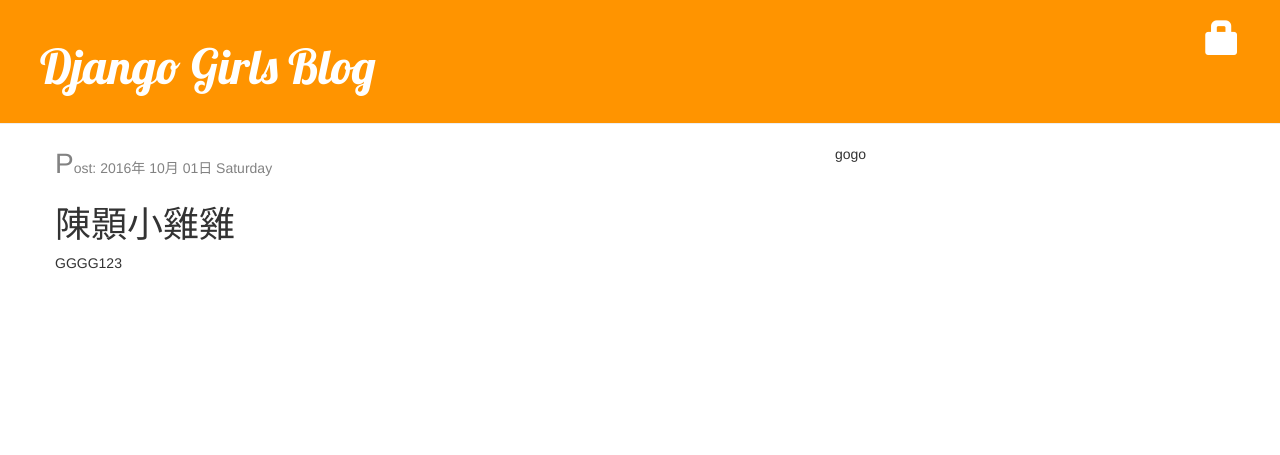
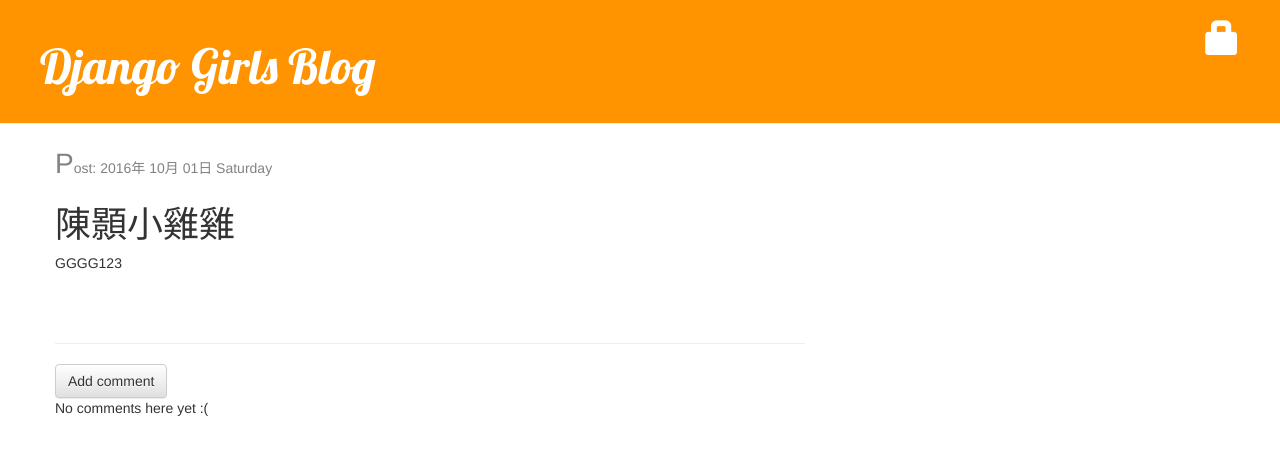
Before and after one commit to john95013600/my-first-blog, a Django app: page /post/1/ in a window 1280 px wide. Shown: the top 455 px of the page. Run offline with Django 3.2, Linux system fonts and the light colour scheme; data comes from the database, SQL or seed files in the repository; both versions use the stored data as it was after the commit; some libraries are stand-ins or nearby versions.

Commit message:
Add commit/approved_commit/remove_commit

```diff
--- a/blog/admin.py
+++ b/blog/admin.py
@@ -1,4 +1,5 @@
 from django.contrib import admin
-from .models import Post
+from .models import Post, Comment
 
 admin.site.register(Post)
+admin.site.register(Comment)
--- a/blog/models.py
+++ b/blog/models.py
@@ -15,5 +15,28 @@ class Post(models.Model):
         self.published_date = timezone.now()
         self.save()
 
+    def approved_comments(self):
+        return self.comments.filter(approved_comment=True)
+
     def __str__(self):
         return self.title
+# published_date 只有在第一次被publish時改變
+# 新增 edited_date
+
+class Comment(models.Model):
+    post = models.ForeignKey('blog.Post', related_name='comments')
+    author = models.CharField(max_length=200, default='Visitor')
+    text = models.TextField(null=True)
+    created_date = models.DateTimeField(default=timezone.now)
+    approved_comment = models.BooleanField(default=False)
+
+    def approve(self):
+        self.approved_comment = True
+        self.save()
+
+    def non_approve(self):
+        self.approved_comment = False
+        self.save()
+
+    def __str__(self):
+        return self.text
--- a/blog/static/css/blog.css
+++ b/blog/static/css/blog.css
@@ -49,3 +49,6 @@ h1, h2, h3, h4 {
     font-size: 200%;
     /*color: #8A2BE2;*/
 }
+.comment {
+    margin:  20px 0px 20px 20px;
+}
--- a/blog/templates/blog/base.html
+++ b/blog/templates/blog/base.html
@@ -27,9 +27,9 @@
             {% block content %}
             {% endblock %}
             </div>
-            <div class="col-md-4">
+           <!--  <div class="col-md-4">
             gogo
-            </div>
+            </div> -->
         </div>
     </div>
 </body>
--- a/blog/templates/blog/post_detail.html
+++ b/blog/templates/blog/post_detail.html
@@ -25,4 +25,33 @@
         <h1>{{ post.title }}</h1>
         <p>{{ post.text|linebreaksbr }}</p>
     </div>
+    <hr>
+    <a class="btn btn-default" href="{% url 'add_comment_to_post' pk=post.pk %}" title="新增評論">Add comment</a>
+    {% for comment in post.comments.all %}
+        {% if user.is_authenticated or comment.approved_comment %}
+            <div class="comment">
+                <div class="date">
+                    {{ comment.created_date|date:'Y年 m月 d日  l' }}
+
+                    {% if user.is_authenticated %}
+                        <a class="btn btn-default" href="{% url 'comment_remove' pk=comment.pk %}" title="刪除評論"><span class="glyphicon glyphicon-remove"></span></a>
+                        {% if comment.approved_comment %}
+                            <a class="btn btn-default" href="{% url 'comment_non_approve' pk=comment.pk %}" title="隱藏評論"><span class="glyphicon glyphicon-minus-sign"></span></a>
+                        {% else %}
+                            <a class="btn btn-default" href="{% url 'comment_approve' pk=comment.pk %}" title="顯示評論"><span class="glyphicon glyphicon-ok"></span></a>
+                        {% endif %}
+                    {% endif %}
+                </div>
+                <strong>{{ comment.author }}</strong>
+                <p>{{ comment.text|linebreaks }}</p>
+            </div>
+        {% endif %}
+    {% empty %}
+        <p>No comments here yet :(</p>
+    {% endfor %}
+
 {% endblock %}
+
+
+<!-- 貼文應該大家都能看見 而管理員可以決定是否顯示該則評論 -->
+<!-- 所以說commit commet後應該直接approved  再由管理員決定是否刪除或屏蔽貼文 -->
--- a/blog/templates/blog/post_list.html
+++ b/blog/templates/blog/post_list.html
@@ -8,6 +8,7 @@
             </div>
             <h1><a href="{% url 'post_detail' pk=post.pk %}">{{ post.title }}</a></h1>
             <p>{{ post.text|linebreaksbr }}</p>
+            <a href="{% url 'blog.views.post_detail' pk=post.pk %}">Comments: {{ post.approved_comments.count }}</a>
     	</div>
 	{% endfor %}
 {% endblock %}
--- a/blog/urls.py
+++ b/blog/urls.py
@@ -9,8 +9,12 @@ urlpatterns = [
     url(r'^post/(?P<pk>\d+)/edit/$', views.post_edit ,name='post_edit'),
     url(r'^post/(?P<pk>\d+)/publish/$', views.post_publish ,name='post_publish'),
     url(r'^post/(?P<pk>\d+)/remove/$', views.post_remove ,name='post_remove'),
+    url(r'^post/(?P<pk>\d+)/comment/$', views.add_comment_to_post ,name='add_comment_to_post'),
     url(r'^post/new/$', views.post_new, name='post_new'),
     url(r'^drafts/$', views.post_draft_list, name='post_draft_list'),
+    url(r'^comment/(?P<pk>\d+)/approve/$', views.comment_approve, name='comment_approve'),
+    url(r'^comment/(?P<pk>\d+)/non_approve/$', views.comment_non_approve, name='comment_non_approve'),
+	url(r'^comment/(?P<pk>\d+)/remove/$', views.comment_remove, name='comment_remove'),
  	url(r'',views.handler404,name='nofound404'),
 ]
 
--- a/blog/views.py
+++ b/blog/views.py
@@ -3,12 +3,12 @@ from django.utils import timezone
 from django.shortcuts import render_to_response
 from django.template import RequestContext
 from django.contrib.auth.decorators import login_required
-from .forms import PostForm
+from .forms import PostForm, CommentForm
 
-from .models import Post
+from .models import Post, Comment
 # post  有published_date的貼文
 def post_list(request):
-    posts = Post.objects.filter(published_date__lte=timezone.now()).order_by('published_date')
+    posts = Post.objects.filter(published_date__lte=timezone.now()).order_by('-published_date')
     return render(request, 'blog/post_list.html', {'posts': posts})
 
 
@@ -52,18 +52,54 @@ def post_edit(request, pk):
     else:
         form = PostForm(instance=post)
     return render(request, 'blog/post_edit.html', {'form': form})
+
 # post  有created_date的貼文
 @login_required
 def post_draft_list(request):
     posts = Post.objects.filter(published_date__isnull=True).order_by('created_date')
     return render(request, 'blog/post_draft_list.html', {'posts': posts})
+
 @login_required
 def post_publish(request, pk):
     post = get_object_or_404(Post,pk=pk)
     post.publish()
     return redirect('blog.views.post_detail', pk=post.pk)
+
 @login_required
 def post_remove(request, pk):
     post = get_object_or_404(Post, pk=pk)
     post.delete()
     return redirect('blog.views.post_list')
+
+def add_comment_to_post(request, pk):
+    post = get_object_or_404(Post, pk=pk)
+    if request.method == 'POST':
+        form = CommentForm(request.POST)
+        if form.is_valid():
+            comment = form.save(commit=True)
+            comment.post = post
+            comment.save()
+            return redirect('blog.views.post_detail', pk=post.pk)
+    else:
+        form = CommentForm
+    return render(request, 'blog/add_comment_to_post.html', {'form': form})
+
+
+@login_required
+def comment_approve(request, pk):
+    comment = get_object_or_404(Comment, pk=pk)
+    comment.approve()
+    return redirect('blog.views.post_detail', pk=comment.post.pk)
+
+@login_required
+def comment_non_approve(request, pk):
+    comment = get_object_or_404(Comment, pk=pk)
+    comment.non_approve()
+    return redirect('blog.views.post_detail', pk=comment.post.pk)
+
+@login_required
+def comment_remove(request, pk):
+    comment = get_object_or_404(Comment, pk=pk)
+    post_pk = comment.post.pk
+    comment.delete()
+    return redirect('blog.views.post_detail', pk=post_pk)
```
Also changed, not shown: blog/forms.py (+6 -1 lines), blog/templates/blog/add_comment_to_post.html (added, +9 -0 lines), blog/migrations/0002_comment.py (added), blog/migrations/0003_auto_20161002_2209.py (added), db.sqlite3.
